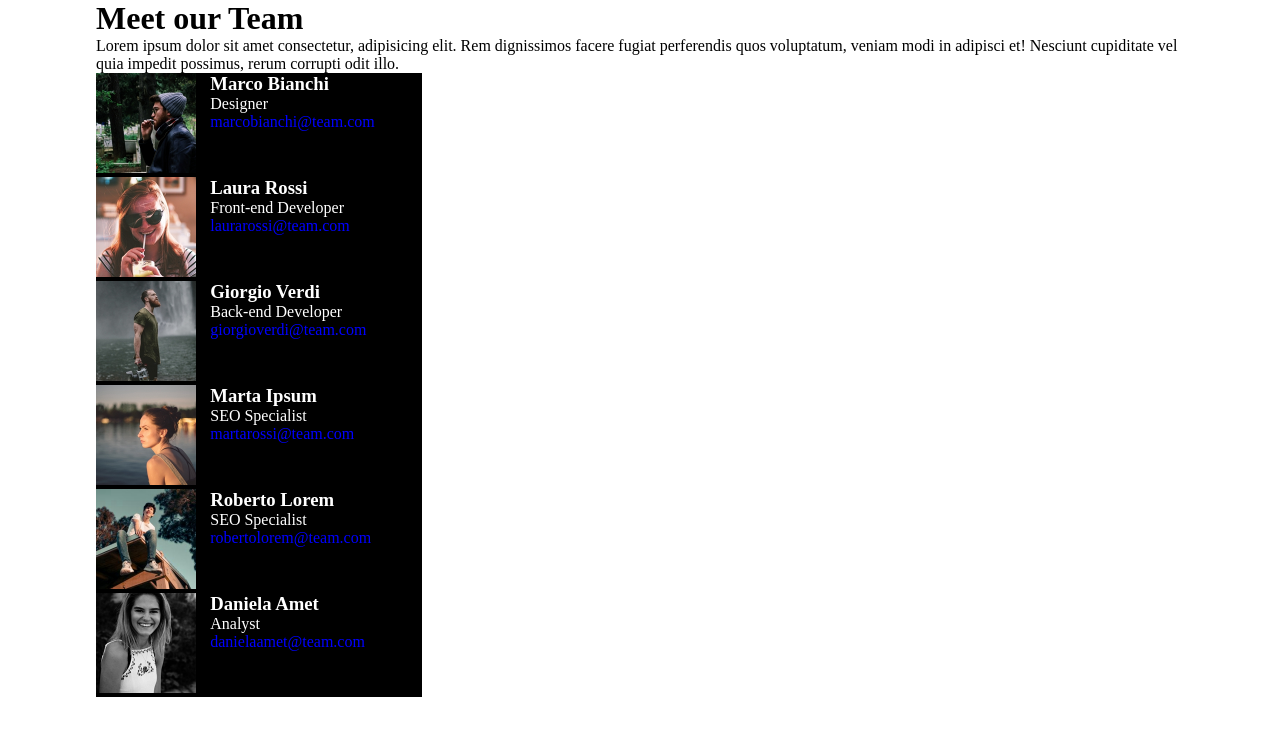
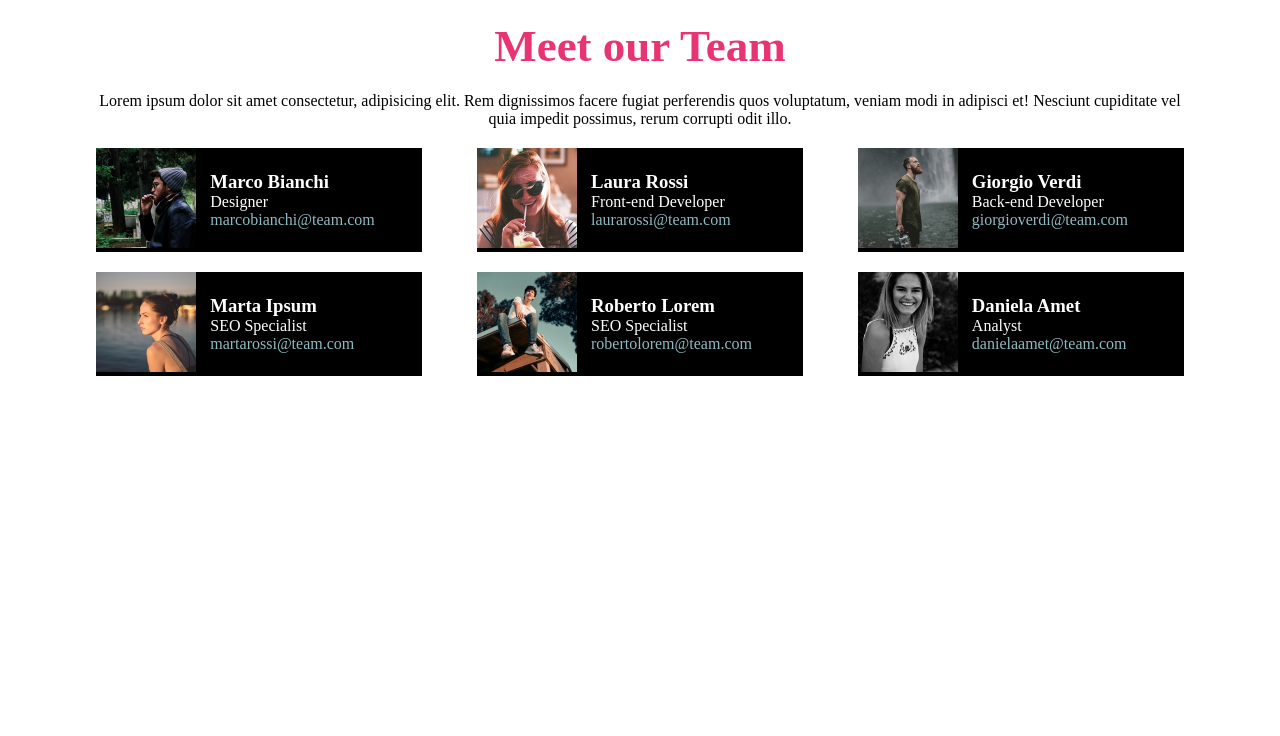
Before and after one commit to giovannidibello/js-our-team, a plain HTML site: page index.html in a window 1280 px wide. Drawn offline with Linux system fonts and the light colour scheme.

Commit message:
add css layout

```diff
--- a/css/style.css
+++ b/css/style.css
@@ -15,7 +15,28 @@ main {
     width: 85%;
 }
 
+/* title */
+
+h1 {
+    text-align: center;
+    color: #e93473;
+    font-size: 45px;
+    margin: 20px;
+}
+
+p {
+    text-align: center;
+    margin-bottom: 20px;
+}
+
 /* card */
+
+.containerCard {
+    display: flex;
+    justify-content: space-between;
+    flex-wrap: wrap;
+}
+
 
 img {
     height: 100px;
@@ -25,6 +46,7 @@ img {
     display: flex;
     background-color: black;
     width: 30%;
+    margin-bottom: 20px;
 }
 
 .cardImage {
@@ -33,12 +55,16 @@ img {
 
 .cardText {
     width: 65%;
+    display: flex;
+    flex-direction: column;
+    justify-content: center;
 }
 
-.card h3, #roleText {
+.card h3,
+#roleText {
     color: white;
 }
 
 #emailText {
-    color: blue;
+    color: #8ebac2;
 }
--- a/index.html
+++ b/index.html
@@ -1,11 +1,13 @@
 <!DOCTYPE html>
 <html lang="en">
+
 <head>
     <meta charset="UTF-8">
     <meta name="viewport" content="width=device-width, initial-scale=1.0">
     <link rel="stylesheet" href="./css/style.css">
     <title>Our Team</title>
 </head>
+
 <body>
     <main>
 
@@ -14,22 +16,15 @@
 
             <h1>Meet our Team</h1>
 
-            <p>Lorem ipsum dolor sit amet consectetur, adipisicing elit. Rem dignissimos facere fugiat perferendis quos voluptatum, veniam modi in adipisci et! Nesciunt cupiditate vel quia impedit possimus, rerum corrupti odit illo.</p>
+            <p>Lorem ipsum dolor sit amet consectetur, adipisicing elit. Rem dignissimos facere fugiat perferendis quos
+                voluptatum, veniam modi in adipisci et! Nesciunt cupiditate vel quia impedit possimus, rerum corrupti
+                odit illo.</p>
 
             <!-- card team -->
-             <div class="containerCard">
+            <div class="containerCard">
 
-                <div class="card">
-                    <div class="cardImage">
-                        <img src="./img/male1.png" alt="">
-                    </div>
-                    <div class="cardText">
-                        <h3>Marco Bianchi</h3>
-                        <div id="roleText">Designer</div>
-                        <div id="emailText">marcobianchi@team.com</div>
-                    </div>
-                </div>
-             </div>
+
+            </div>
 
         </div>
 
@@ -39,4 +34,5 @@
 
     <script src="./js/script.js"></script>
 </body>
+
 </html>
```
